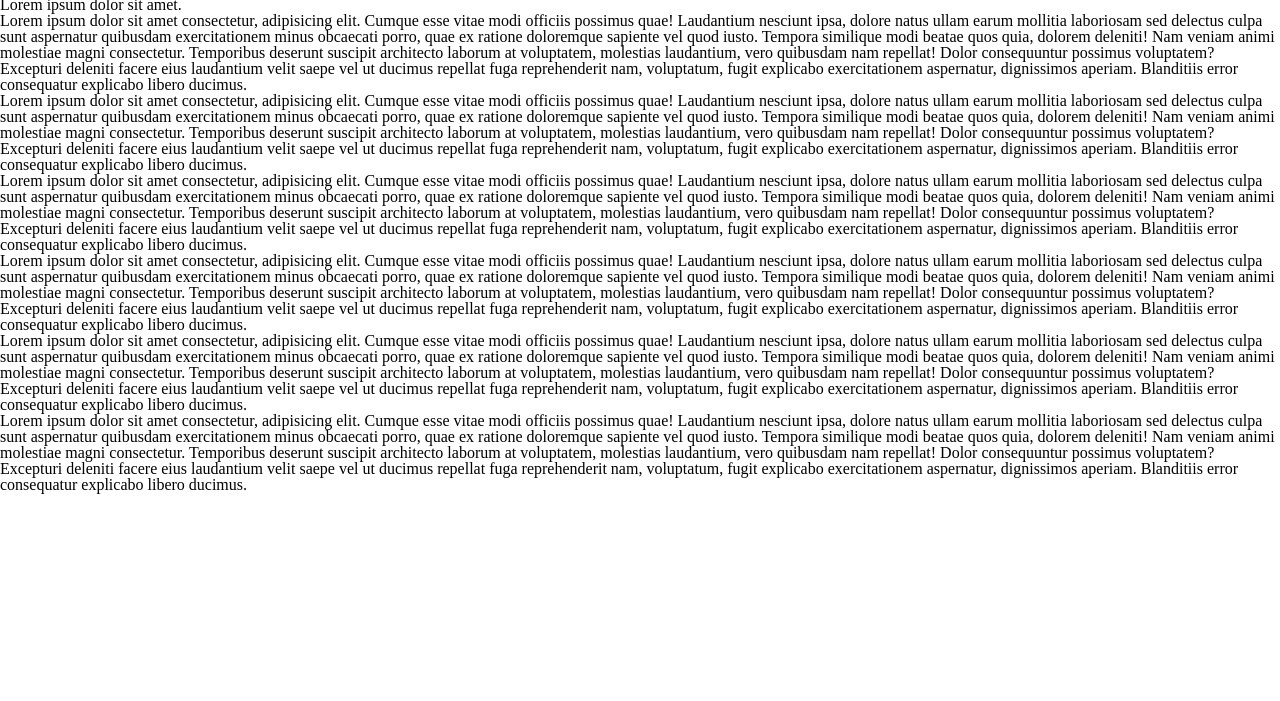
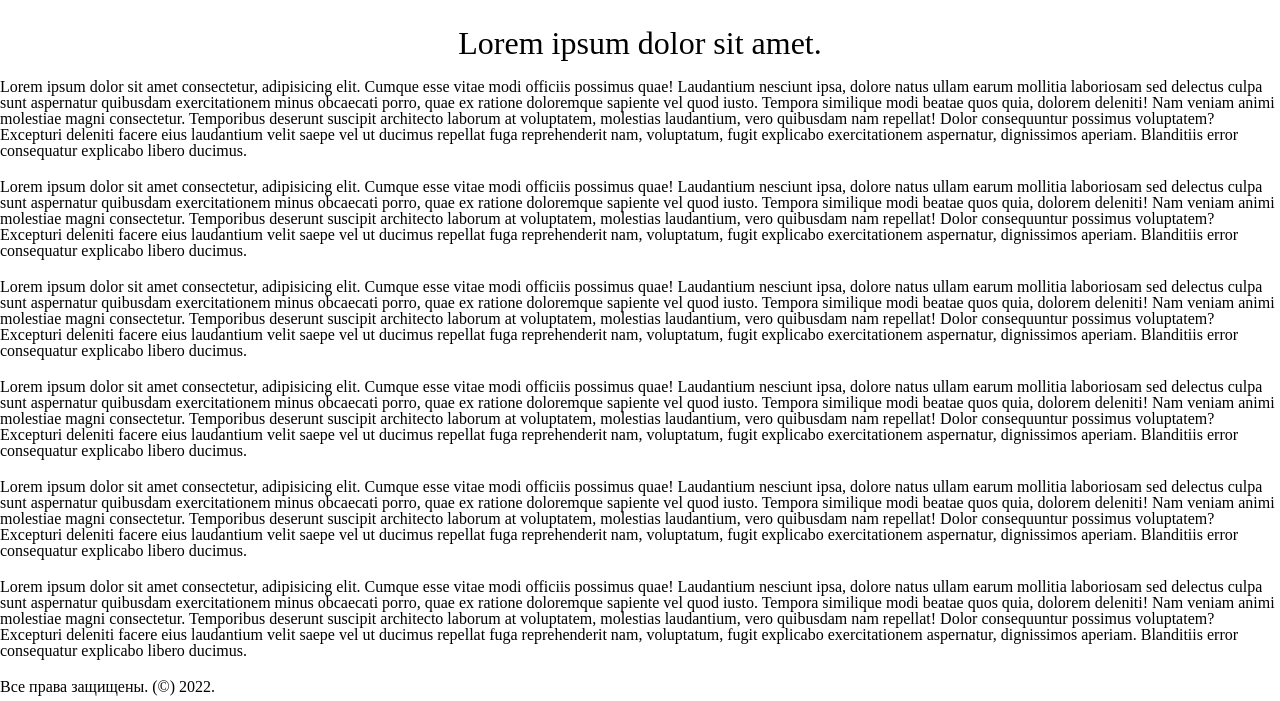
Before and after one commit to OlgaMakhmudova/DZ_7, a plain HTML site: page index.html in a window 1280 px wide. Shown: the part 99-800 px from the top of the page. Drawn offline with Linux system fonts and the light colour scheme.

Commit message:
added section.section, footer.footer

```diff
--- a/css/dib_css.css
+++ b/css/dib_css.css
@@ -16,12 +16,16 @@ wrapper>menu>menu__item>menu__link
 .logo {
     display: flex;
     flex-direction: row;
+    align-items: center;
     justify-content: space-between;
-    align-items: center;
+}
+.header {
+    justify-content: space-between;
 }
 .logo {
     width: 20%;
     padding-left: 100px;
+    justify-content: right;
 }
 a {
     text-decoration: none;
@@ -69,7 +73,6 @@ li a {
     background-color: #009eef;
     outline: 2px solid #0084ef;
     color: white;
-    text-decoration: underline;
 }
 /* 10 */
 .submenu {  /* Задаю положение для submenu */
@@ -129,3 +132,13 @@ li a {
 .main__item {
     color: #000000;
 }
+
+p {
+    padding-top: 20px;
+}
+
+h2 {
+    padding-top: 30px;
+    font-size: 2rem;
+    text-align: center;
+}
--- a/index.html
+++ b/index.html
@@ -29,12 +29,6 @@
             </div>
             <div class="menu-wrap">
                 <ul class="menu">
-                    <!-- <li class="menu__item logo">   !-- Основной список меню --
-                        <a href="#" class="menu__link">
-                            <img class="logo__picture"
-                            src="./imags/videocamera.png" alt="videocamera">
-                        </a>
-                    </li> -->
                     <li class="menu__item">   <!-- Основной список меню -->
                         <a href="#" class="menu__link">
                             home
@@ -93,6 +87,7 @@
             <h2 class="main__title">
                 Lorem ipsum dolor sit amet.
             </h2>
+            <section class="section">
                 <p class="main__item">
                     Lorem ipsum dolor sit amet consectetur, adipisicing elit. Cumque esse vitae modi officiis possimus quae! Laudantium nesciunt ipsa, dolore natus ullam earum mollitia laboriosam sed delectus culpa sunt aspernatur quibusdam exercitationem minus obcaecati porro, quae ex ratione doloremque sapiente vel quod iusto. Tempora similique modi beatae quos quia, dolorem deleniti! Nam veniam animi molestiae magni consectetur. Temporibus deserunt suscipit architecto laborum at voluptatem, molestias laudantium, vero quibusdam nam repellat! Dolor consequuntur possimus voluptatem? Excepturi deleniti facere eius laudantium velit saepe vel ut ducimus repellat fuga reprehenderit nam, voluptatum, fugit explicabo exercitationem aspernatur, dignissimos aperiam. Blanditiis error consequatur explicabo libero ducimus.
                 </p>
@@ -111,8 +106,13 @@
                 <p class="main__item">
                     Lorem ipsum dolor sit amet consectetur, adipisicing elit. Cumque esse vitae modi officiis possimus quae! Laudantium nesciunt ipsa, dolore natus ullam earum mollitia laboriosam sed delectus culpa sunt aspernatur quibusdam exercitationem minus obcaecati porro, quae ex ratione doloremque sapiente vel quod iusto. Tempora similique modi beatae quos quia, dolorem deleniti! Nam veniam animi molestiae magni consectetur. Temporibus deserunt suscipit architecto laborum at voluptatem, molestias laudantium, vero quibusdam nam repellat! Dolor consequuntur possimus voluptatem? Excepturi deleniti facere eius laudantium velit saepe vel ut ducimus repellat fuga reprehenderit nam, voluptatum, fugit explicabo exercitationem aspernatur, dignissimos aperiam. Blanditiis error consequatur explicabo libero ducimus.
                 </p>
+            </section>
+            <footer class="footer">
+                <p class="main__item">
+                    Все права защищены. (&copy;) 2022.
+                </p>
+            </footer>
         </div>
-        <section class=""></section>
     </div>
     <script src="./js/main.js"></script>
 </body>
```
Lines whose indentation alone changed are shown as unchanged.
